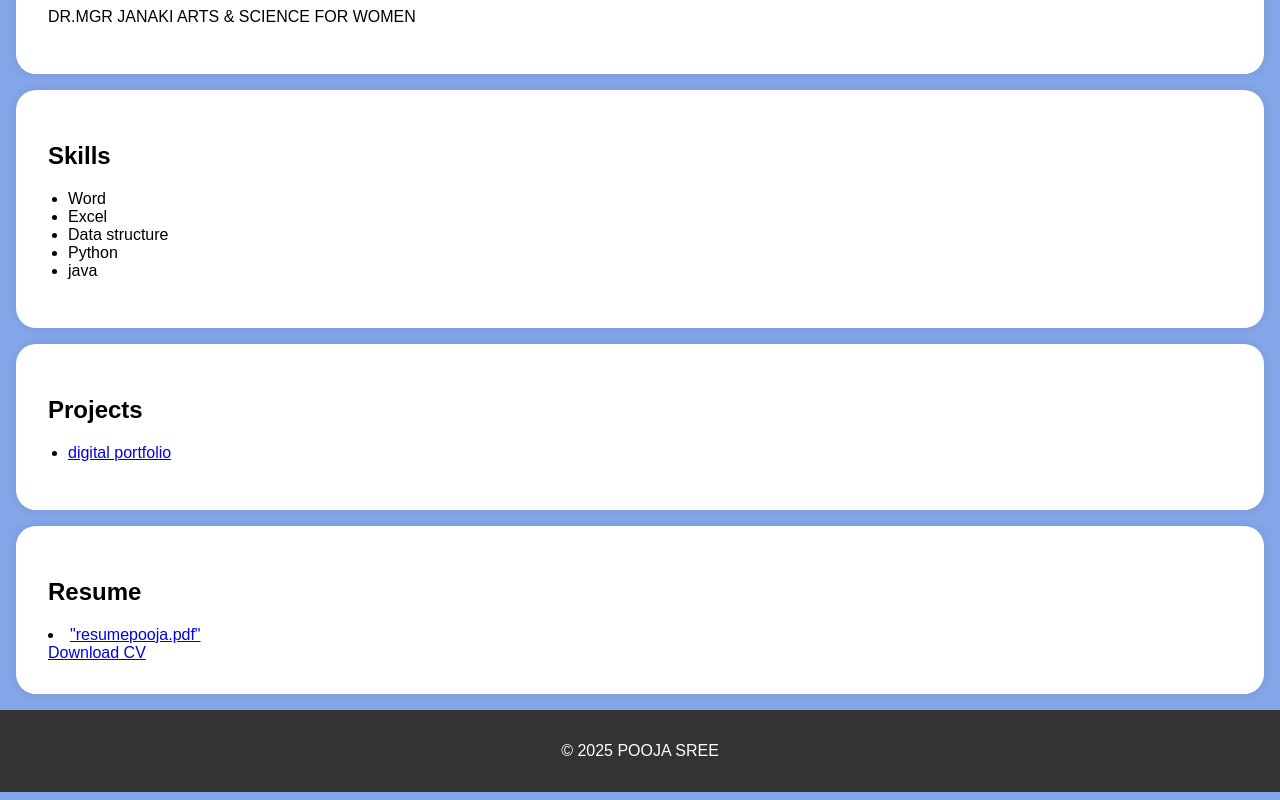
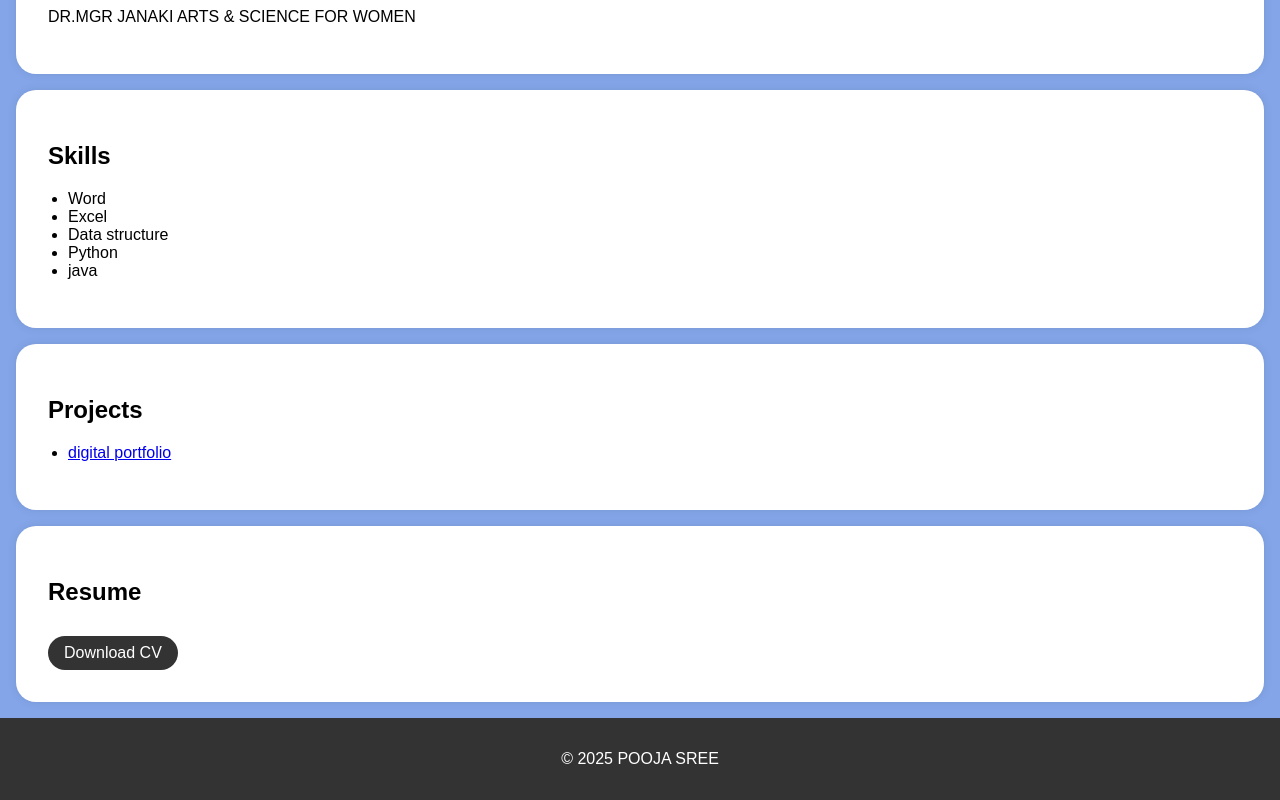
Before and after one commit to 09-poojasree/digital-portel, a plain HTML site: page index.html in a window 1280 px wide. Shown: the part 538-1338 px from the top of the page. Drawn offline with Linux system fonts and the light colour scheme.

Commit message:
Update index.html

```diff
--- a/index.html
+++ b/index.html
@@ -153,13 +153,12 @@ Profile picture class="profile-picture">
         </div>
     </section>
 
-    <section id="Resume">
+    <section id="resume">
        <div class="section-content">
+           <centre>
             <h2>Resume</h2>
-            <u1>
-            <li><a href="#">"resumepooja.pdf"</
-a></li
-             class="download-button">Download CV</a>
+            <a href="resumepooja.pdf"target="_blank"
+                class="download-button">Download CV</a>
         </center>
         </div>
 
```
